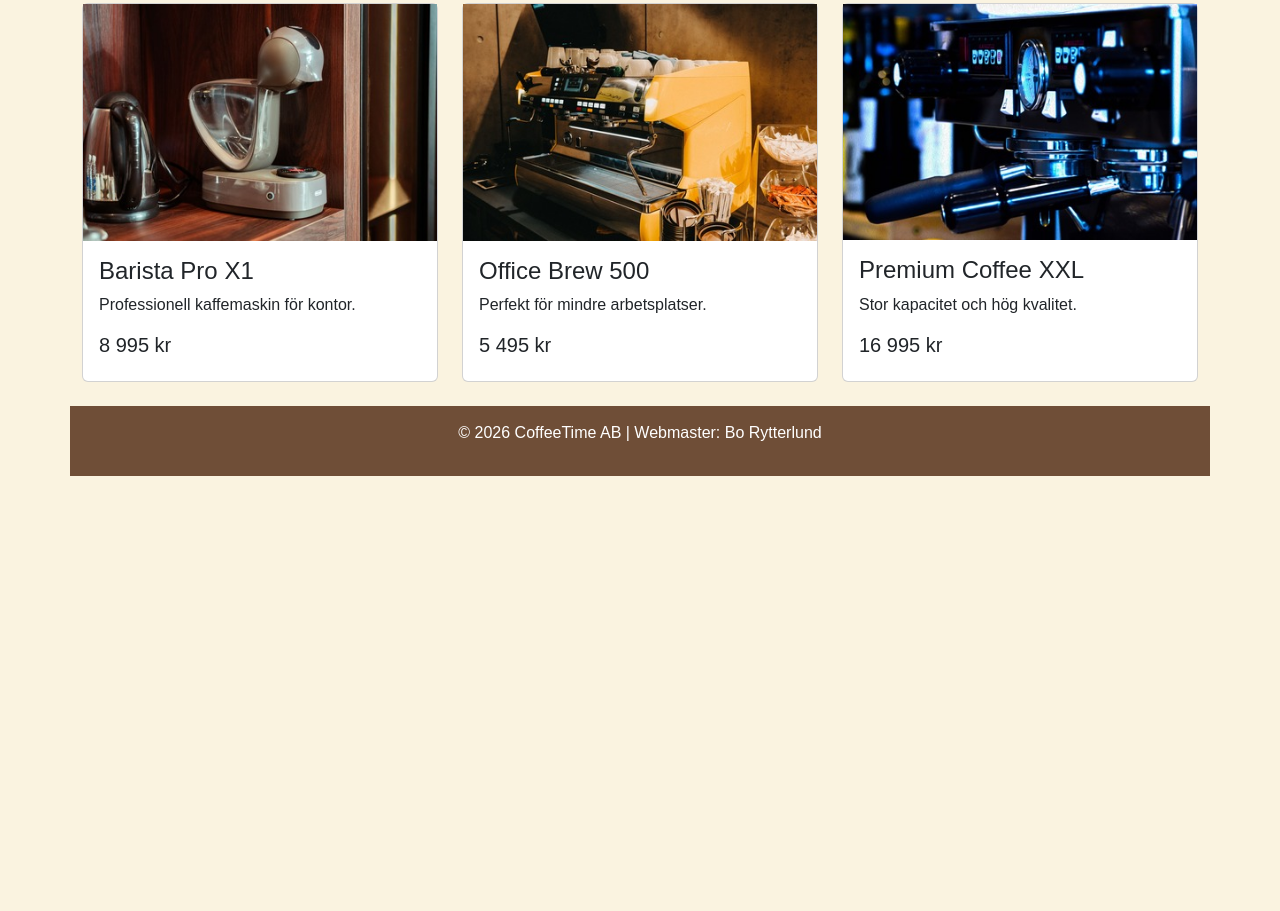
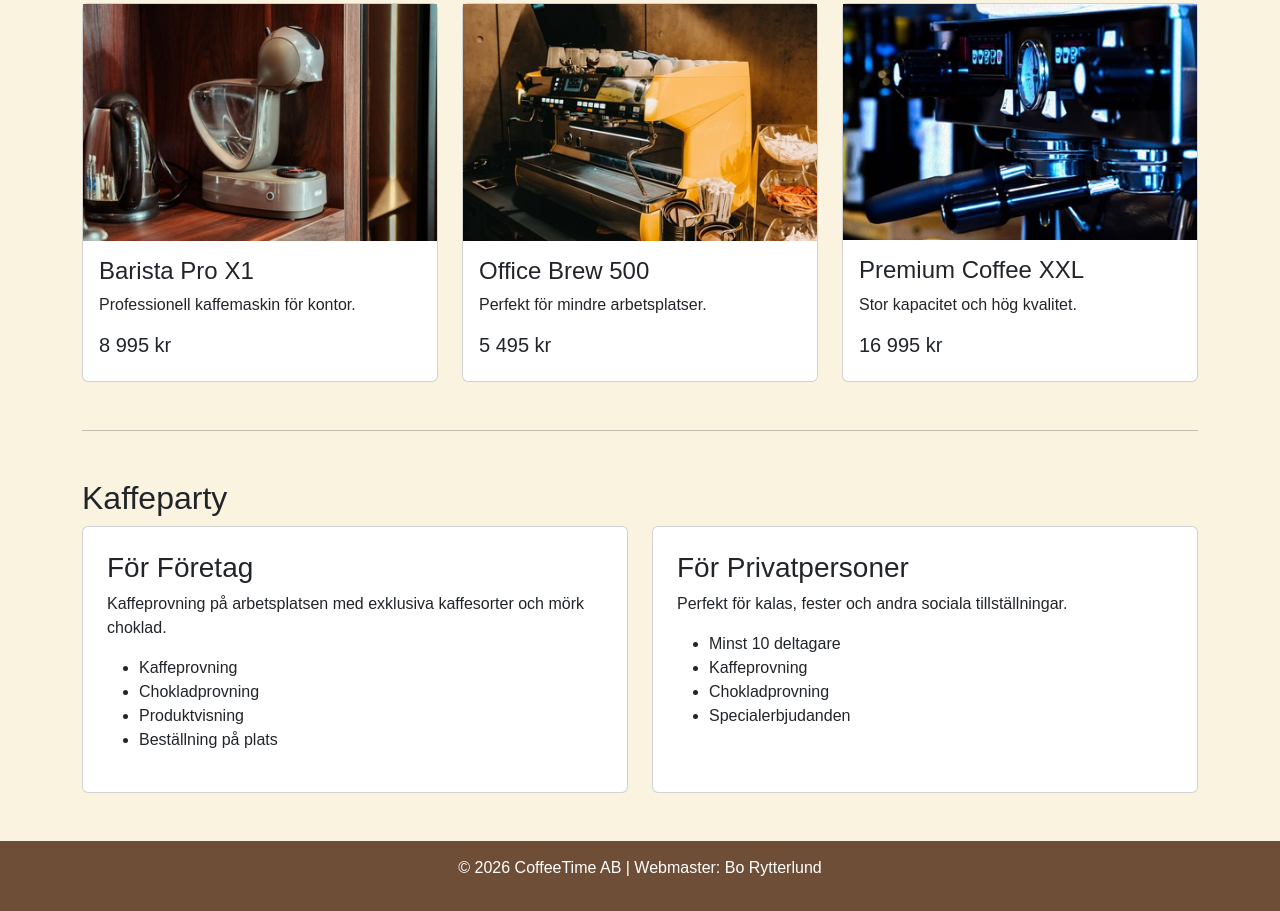
Before and after one commit to Bosse113/Uppgift-8, a plain HTML site: page produkter.html in a window 1280 px wide. Shown: the part 291-1202 px from the top of the page. Before the commit the page ends 815 px from the top, so only its background shows below. Drawn offline with nearby package versions, Linux system fonts and the light colour scheme.

Commit message:
Added Kaffeparty

```diff
--- a/produkter.html
+++ b/produkter.html
@@ -110,11 +110,62 @@
 
 
 
+            </div>
         </div>
     </div>
+</div>
+<hr class="my-5">
+
+<h2 class="section-title">Kaffeparty</h2>
+
+<div class="row g-4">
+
+<div class="col-md-6">
+
+<div class="card p-4 h-100">
+
+<h3>För Företag</h3>
+
+<p>
+Kaffeprovning på arbetsplatsen med exklusiva
+kaffesorter och mörk choklad.
+</p>
+
+<ul>
+<li>Kaffeprovning</li>
+<li>Chokladprovning</li>
+<li>Produktvisning</li>
+<li>Beställning på plats</li>
+</ul>
 
 </div>
 
+</div>
+
+<div class="col-md-6">
+
+<div class="card p-4 h-100">
+
+<h3>För Privatpersoner</h3>
+
+<p>
+Perfekt för kalas, fester och andra sociala tillställningar.
+</p>
+
+<ul>
+<li>Minst 10 deltagare</li>
+<li>Kaffeprovning</li>
+<li>Chokladprovning</li>
+<li>Specialerbjudanden</li>
+</ul>
+
+</div>
+
+</div>
+
+</div>
+
+</div>
 
 <footer>
 <p>&copy; 2026 CoffeeTime AB | Webmaster: Bo Rytterlund</p>
```
